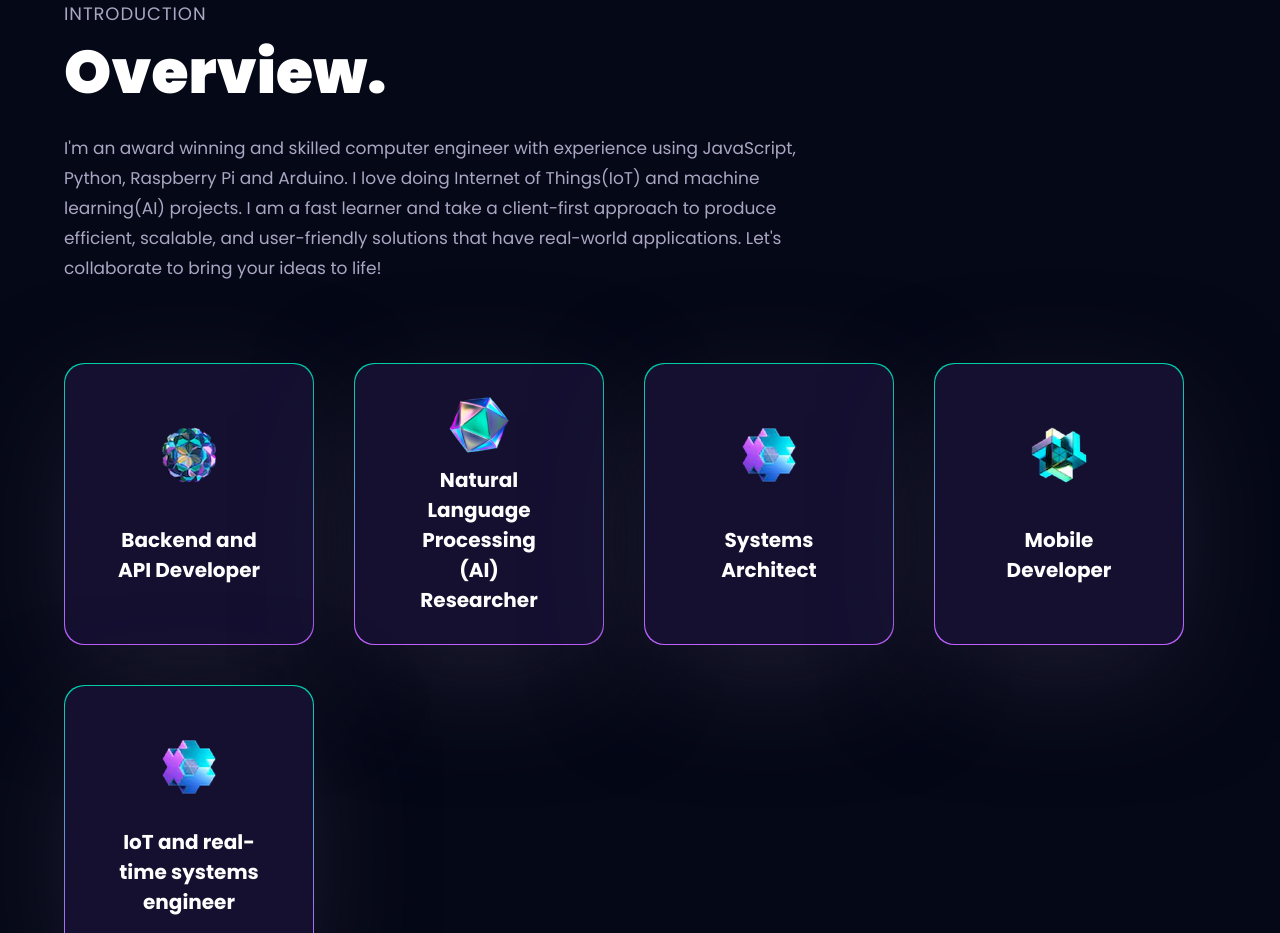
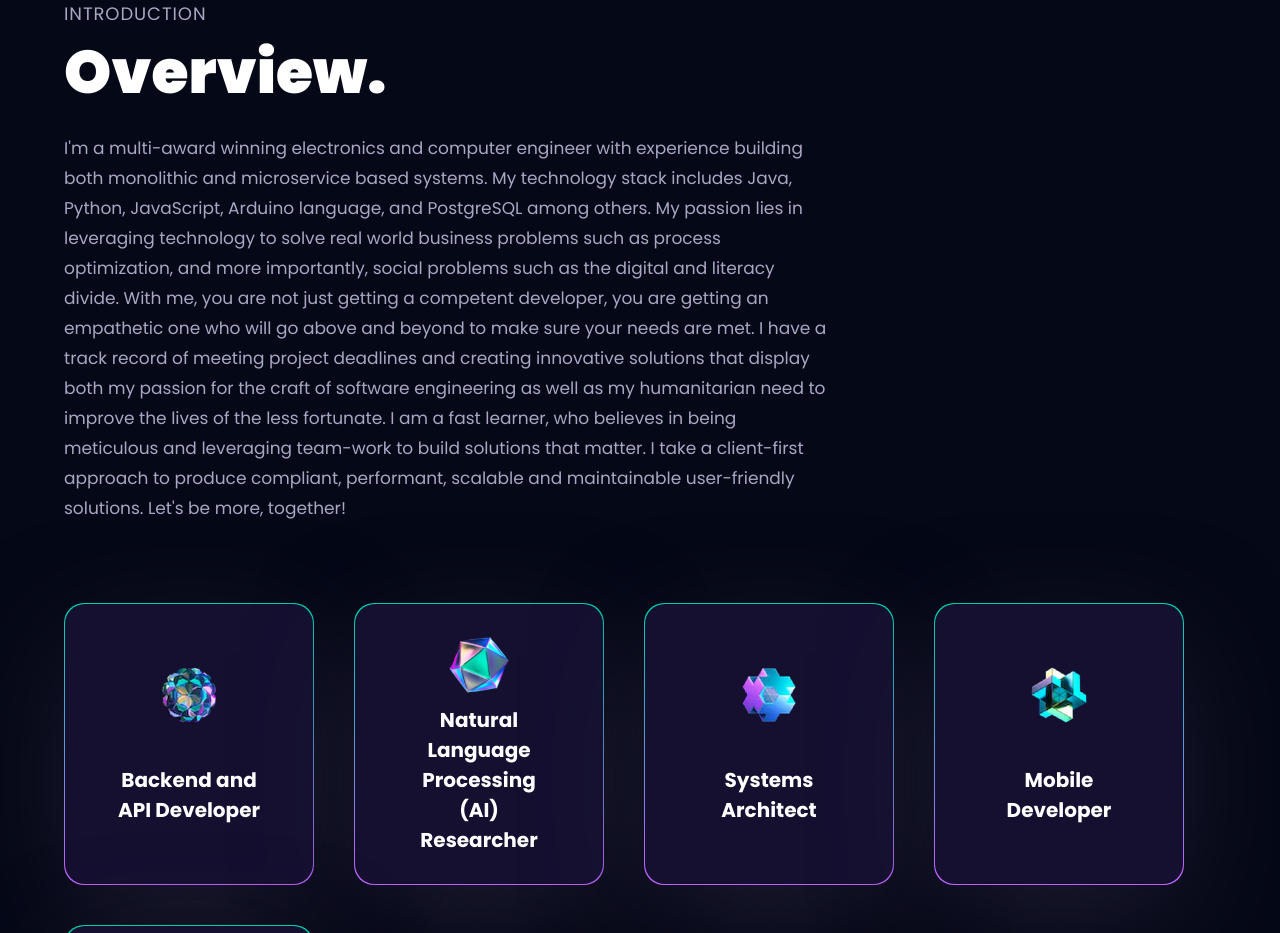
Before and after one commit to Victor-M16/card_portfolio, a React (Vite) app: page / in a window 1280 px wide. Shown: the part 1040-1973 px from the top of the page. Built offline with nearby package versions, Linux system fonts and the light colour scheme.

Commit message:
updated about

```diff
--- a/src/components/About.jsx
+++ b/src/components/About.jsx
@@ -67,10 +67,22 @@ const About = () => {
         className='mt-4 text-secondary text-[17px]
         max-w-3xl leading-[30px]'
       >
-        I'm an award winning and skilled computer engineer with experience using JavaScript, Python, Raspberry Pi and Arduino.
-        I love doing Internet of Things(IoT) and  machine learning(AI) projects. I am a fast learner
-        and take a client-first approach to produce efficient, scalable, and user-friendly solutions that have
-        real-world applications. Let's collaborate to bring your ideas to life!
+        I'm a multi-award winning electronics and computer engineer with experience building both monolithic and microservice based systems.
+        My technology stack includes Java, Python, JavaScript, Arduino language, and PostgreSQL among others.
+
+        My passion lies in leveraging technology to solve real world business problems such as process optimization, and more importantly,
+        social problems such as the digital and literacy divide.
+
+        With me, you are not just getting a competent developer, you are getting an empathetic one who will go
+        above and beyond to make sure your needs are met.
+
+        I have a track record of meeting project deadlines and creating innovative solutions that display both my
+        passion for the craft of software engineering as well as my humanitarian need to improve the lives of the less fortunate.
+
+        I am a fast learner, who believes in being meticulous and leveraging team-work to build solutions that matter.
+        I take a client-first approach to produce compliant, performant, scalable and maintainable user-friendly solutions.
+
+        Let's be more, together!
       </motion.p>
       <div className='mt-20 flex flex-wrap gap-10'>
         {services.map((service, index) => (
```
